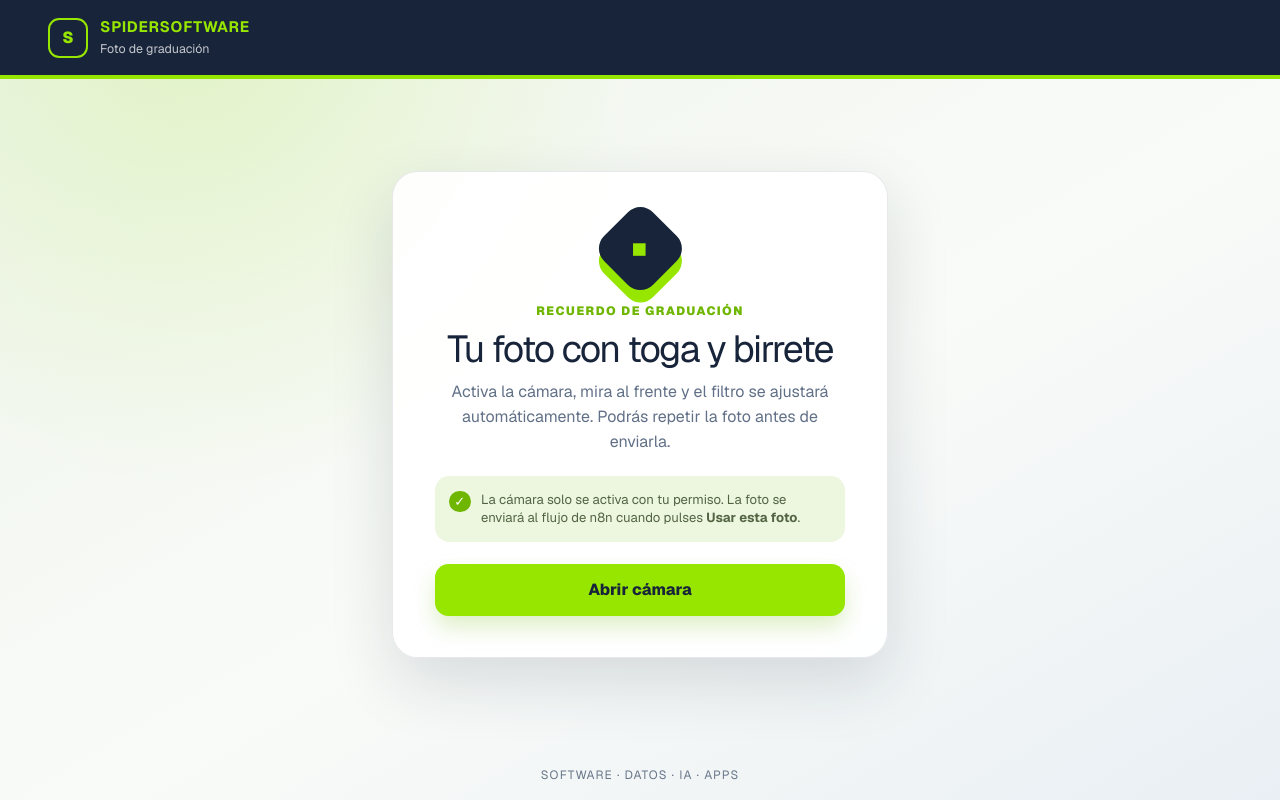
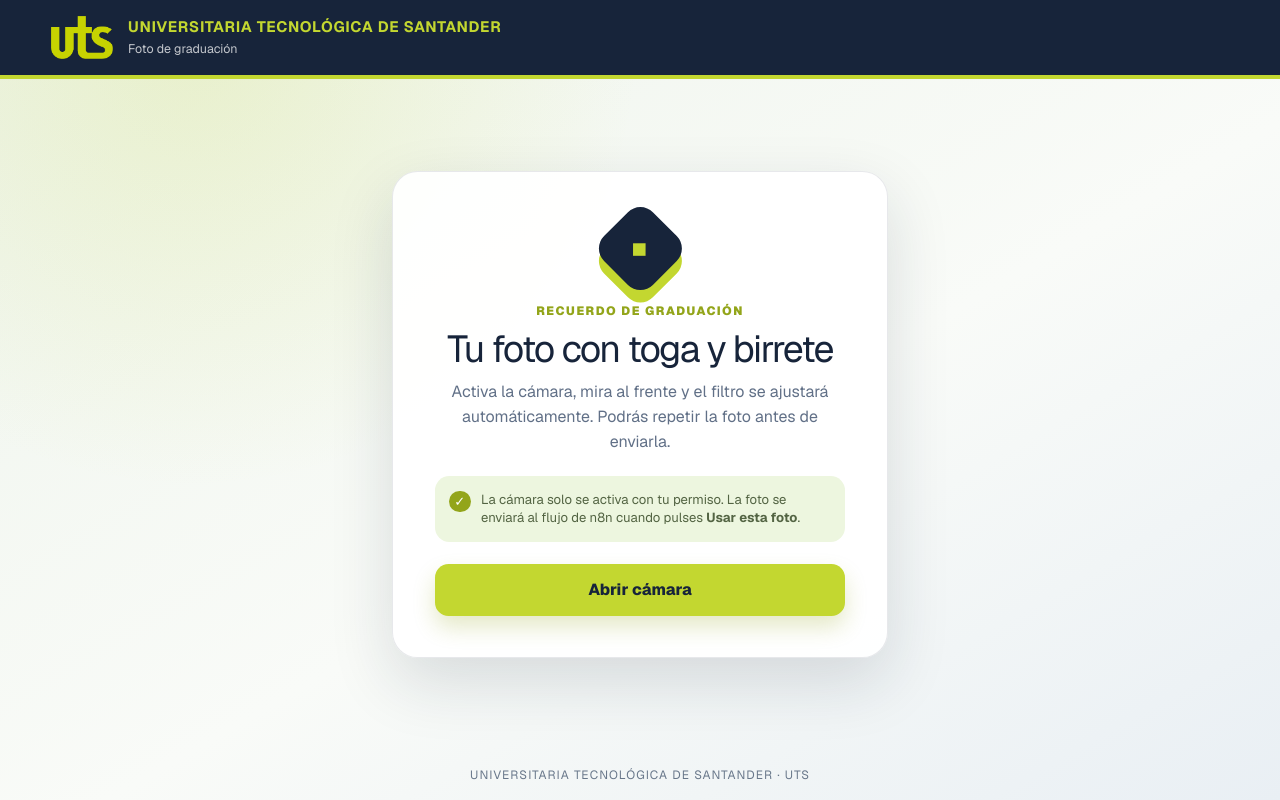
Before and after one commit to juanchosoft/toga, a Next.js app: page / in a window 1280 px wide. Built offline with nearby package versions, Linux system fonts and the light colour scheme.

Commit message:
fondo ok

```diff
--- a/app/globals.css
+++ b/app/globals.css
@@ -3,8 +3,8 @@
 :root {
   --ink: #17243a;
   --ink-soft: #31445f;
-  --lime: #97e600;
-  --lime-dark: #6fb600;
+  --lime: #C3D730;
+  --lime-dark: #93a51a;
   --paper: #f4f7f2;
   --white: #ffffff;
 }
@@ -15,7 +15,7 @@
 
 body {
   background:
-    radial-gradient(circle at 15% 5%, rgba(151, 230, 0, .16), transparent 28rem),
+    radial-gradient(circle at 15% 5%, rgba(195, 215, 48, .18), transparent 28rem),
     linear-gradient(150deg, #eef4eb, #f9fbf8 56%, #e9eff4);
   color: var(--ink);
   font-family: var(--font-geist), Arial, sans-serif;
@@ -39,7 +39,7 @@
 .brand-bar strong, .brand-bar span { display: block; }
 .brand-bar strong { color: var(--lime); letter-spacing: .045em; font-size: .95rem; }
 .brand-bar span { opacity: .74; font-size: .78rem; margin-top: .1rem; }
-.brand-mark { display: grid; place-items: center; width: 2.5rem; aspect-ratio: 1; border: 2px solid var(--lime); border-radius: .7rem; color: var(--lime); font-weight: 850; }
+.brand-logo { display: block; width: 4.25rem; height: 2.7rem; object-fit: contain; flex: 0 0 auto; }
 
 .camera-card {
   width: min(100%, 31rem);
@@ -64,7 +64,7 @@
 .privacy-note p { margin: 0; line-height: 1.4; }
 
 .primary, .secondary { min-height: 3.25rem; border-radius: .85rem; padding: .75rem 1.2rem; font-weight: 800; border: 0; transition: transform .15s ease, filter .15s ease; }
-.primary { width: 100%; color: var(--ink); background: var(--lime); box-shadow: 0 .7rem 1.4rem rgba(111, 182, 0, .22); }
+.primary { width: 100%; color: var(--ink); background: var(--lime); box-shadow: 0 .7rem 1.4rem rgba(147, 165, 26, .24); }
 .secondary { color: var(--ink); background: #e9edf1; }
 .primary:hover, .secondary:hover { filter: brightness(.96); transform: translateY(-1px); }
 
@@ -72,7 +72,6 @@
 .camera-stage.visible { display: block; }
 .camera-stage video { position: absolute; opacity: 0; pointer-events: none; }
 .camera-stage canvas { width: 100%; height: 100%; min-height: 70svh; max-height: 48rem; object-fit: cover; display: block; }
-.guide { position: absolute; top: 13%; left: 50%; transform: translateX(-50%); width: 43%; aspect-ratio: .78; border: 1px dashed rgba(255,255,255,.65); border-radius: 50%; pointer-events: none; }
 .flip { position: absolute; top: 1rem; right: 1rem; display: grid; place-items: center; width: 2.8rem; aspect-ratio: 1; border: 1px solid rgba(255,255,255,.38); border-radius: 50%; color: white; background: rgba(12,19,31,.55); backdrop-filter: blur(8px); font-size: 1.3rem; }
 .camera-controls { position: absolute; left: .8rem; right: .8rem; bottom: .8rem; padding: .8rem 1rem 1rem; border: 1px solid rgba(255,255,255,.24); border-radius: 1.2rem; color: white; background: rgba(10,16,26,.72); backdrop-filter: blur(14px); }
 .camera-controls p { margin: 0 0 .5rem; text-align: center; color: var(--lime); font-size: .76rem; font-weight: 750; }
--- a/app/layout.tsx
+++ b/app/layout.tsx
@@ -5,8 +5,8 @@
 const geist = Geist({ variable: "--font-geist", subsets: ["latin"] });
 
 export const metadata: Metadata = {
-  title: "Foto con toga | SPIDERSOFTWARE",
-  description: "Cámara de graduación con filtro de toga y birrete.",
+  title: "Foto con toga | Universitaria Tecnológica de Santander",
+  description: "Cámara institucional de graduación con filtro de toga y birrete UTS.",
   icons: { icon: "/favicon.svg" },
 };
 
--- a/app/page.tsx
+++ b/app/page.tsx
@@ -14,6 +14,8 @@
   const canvasRef = useRef<HTMLCanvasElement>(null);
   const overlayRef = useRef<HTMLImageElement | null>(null);
   const backgroundRef = useRef<HTMLImageElement | null>(null);
+  const subjectCanvasRef = useRef<HTMLCanvasElement | null>(null);
+  const maskCanvasRef = useRef<HTMLCanvasElement | null>(null);
   const streamRef = useRef<MediaStream | null>(null);
   const detectorRef = useRef<any>(null);
   const frameRef = useRef<number | null>(null);
@@ -45,6 +47,8 @@
     const background = new Image();
     background.src = "/graduation-bg.png";
     backgroundRef.current = background;
+    subjectCanvasRef.current = document.createElement("canvas");
+    maskCanvasRef.current = document.createElement("canvas");
     return () => {
       if (frameRef.current) cancelAnimationFrame(frameRef.current);
       streamRef.current?.getTracks().forEach((track) => track.stop());
@@ -137,19 +141,54 @@
     const bgHeight = background.height * bgRatio;
     ctx.drawImage(background, (width - bgWidth) / 2, (height - bgHeight) / 2, bgWidth, bgHeight);
 
-    // Keep only the face and a small amount of neck from the live camera.
-    // The body, clothing and original background are deliberately excluded.
-    const cutX = face.x - face.width * 0.24;
-    const cutY = face.y - face.height * 0.28;
-    const cutW = face.width * 1.48;
-    const cutH = face.height * 1.72;
-    ctx.save();
-    ctx.beginPath();
-    ctx.ellipse(faceCenterX, face.y + face.height * 0.66, cutW * 0.48, cutH * 0.49, 0, 0, Math.PI * 2);
-    ctx.clip();
-    // Intentionally unmirrored: logos and facial orientation remain correct in the saved photo.
-    ctx.drawImage(video, cutX, cutY, cutW, cutH, cutX, cutY, cutW, cutH);
-    ctx.restore();
+    // Preserve the sharp head and complete neck with a soft anatomical mask.
+    // Its blurred edge blends naturally into the ceremony background, without an oval border.
+    const subjectCanvas = subjectCanvasRef.current;
+    const maskCanvas = maskCanvasRef.current;
+    if (subjectCanvas && maskCanvas) {
+      if (subjectCanvas.width !== width || subjectCanvas.height !== height) {
+        subjectCanvas.width = width;
+        subjectCanvas.height = height;
+        maskCanvas.width = width;
+        maskCanvas.height = height;
+      }
+      const subjectCtx = subjectCanvas.getContext("2d");
+      const maskCtx = maskCanvas.getContext("2d");
+      if (subjectCtx && maskCtx) {
+        const top = face.y - face.height * 0.42;
+        const jaw = face.y + face.height * 1.12;
+        const neckBottom = face.y + face.height * 2.05;
+        const left = face.x - face.width * 0.34;
+        const right = face.x + face.width * 1.34;
+        const neckLeft = faceCenterX - face.width * 0.34;
+        const neckRight = faceCenterX + face.width * 0.34;
+
+        maskCtx.clearRect(0, 0, width, height);
+        maskCtx.save();
+        maskCtx.filter = `blur(${Math.max(8, face.width * 0.1)}px)`;
+        maskCtx.fillStyle = "white";
+        maskCtx.beginPath();
+        maskCtx.moveTo(faceCenterX, top);
+        maskCtx.bezierCurveTo(left, top, left, face.y + face.height * 0.7, faceCenterX - face.width * 0.48, jaw);
+        maskCtx.lineTo(neckLeft, neckBottom);
+        maskCtx.lineTo(faceCenterX - face.width * 0.92, neckBottom + face.height * 0.35);
+        maskCtx.lineTo(faceCenterX + face.width * 0.92, neckBottom + face.height * 0.35);
+        maskCtx.lineTo(neckRight, neckBottom);
+        maskCtx.lineTo(faceCenterX + face.width * 0.48, jaw);
+        maskCtx.bezierCurveTo(right, face.y + face.height * 0.7, right, top, faceCenterX, top);
+        maskCtx.closePath();
+        maskCtx.fill();
+        maskCtx.restore();
+
+        subjectCtx.clearRect(0, 0, width, height);
+        // Intentionally unmirrored: the face and institutional marks remain correctly oriented.
+        subjectCtx.drawImage(video, 0, 0, width, height);
+        subjectCtx.globalCompositeOperation = "destination-in";
+        subjectCtx.drawImage(maskCanvas, 0, 0);
+        subjectCtx.globalCompositeOperation = "source-over";
+        ctx.drawImage(subjectCanvas, 0, 0);
+      }
+    }
 
     ctx.drawImage(overlay, overlayX, overlayY, overlayWidth, overlayHeight);
 
@@ -240,9 +279,10 @@
   return (
     <main className="app-shell">
       <header className="brand-bar">
-        <div className="brand-mark">S</div>
+        {/* eslint-disable-next-line @next/next/no-img-element */}
+        <img className="brand-logo" src="/logo-uts-lime.png" alt="Logo UTS" />
         <div>
-          <strong>SPIDERSOFTWARE</strong>
+          <strong>UNIVERSITARIA TECNOLÓGICA DE SANTANDER</strong>
           <span>Foto de graduación</span>
         </div>
       </header>
@@ -265,7 +305,6 @@
         <div className={`camera-stage ${stage === "camera" ? "visible" : ""}`}>
           <video ref={videoRef} playsInline muted aria-hidden="true" />
           <canvas ref={canvasRef} aria-label="Vista previa de cámara con toga y birrete" />
-          <div className="guide" aria-hidden="true" />
           <button className="flip" onClick={flipCamera} aria-label="Cambiar cámara">↻</button>
           <div className="camera-controls">
             <p>{automatic ? "Filtro automático activo" : "Ajuste manual activo"}</p>
@@ -305,7 +344,7 @@
         {stage !== "intro" && stage !== "done" && <p className="status" role="status">{message}</p>}
       </section>
 
-      <footer>Software · Datos · IA · Apps</footer>
+      <footer>Universitaria Tecnológica de Santander · UTS</footer>
     </main>
   );
 }
```
Also changed, not shown: public/logo-uts-lime.png (added), 1 other file (tests, documents, lock files or other folders).
